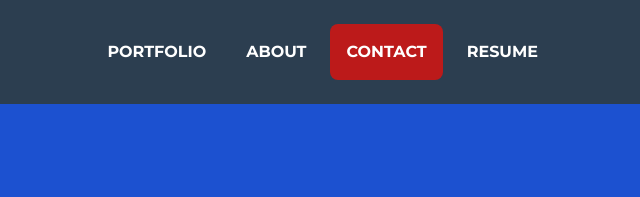
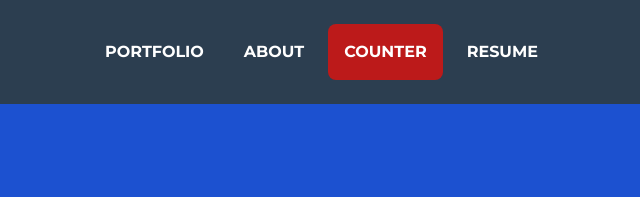
Before and after one commit to PolarisKnight/cloud-resume-website, a plain HTML site: page frontend/index.html in a window 1280 px wide. Shown: the top 197 px of the page, 640-1280 px from the left. Drawn offline with nearby package versions, Linux system fonts and the light colour scheme; no server answers.

Commit message:
changed 'contact' to 'counter'

```diff
--- a/frontend/index.html
+++ b/frontend/index.html
@@ -29,7 +29,7 @@
                     <ul class="navbar-nav ms-auto">
                         <li class="nav-item mx-0 mx-lg-1"><a class="nav-link py-3 px-0 px-lg-3 rounded" href="#portfolio">Portfolio</a></li>
                         <li class="nav-item mx-0 mx-lg-1"><a class="nav-link py-3 px-0 px-lg-3 rounded" href="#about">About</a></li>
-                        <li class="nav-item mx-0 mx-lg-1"><a class="nav-link py-3 px-0 px-lg-3 rounded" href="#contact">Contact</a></li>
+                        <li class="nav-item mx-0 mx-lg-1"><a class="nav-link py-3 px-0 px-lg-3 rounded" href="#counter">Counter</a></li>
                         <li class="nav-item mx-0 mx-lg-1"><a class="nav-link py-3 px-0 px-lg-3 rounded" href="../resume/resume-july2026.pdf" target="_blank">Resume</a></li>
 
 
@@ -150,7 +150,7 @@
             </div>
         </section>
         <!-- Contact Section-->
-        <section class="page-section" id="contact">
+        <section class="page-section" id="counter">
             <div class="container">
                 <!-- Visit Counter Section Heading-->
                 <h2 class="page-section-heading text-center text-uppercase text-secondary mb-0">Visit Counter</h2>
```
